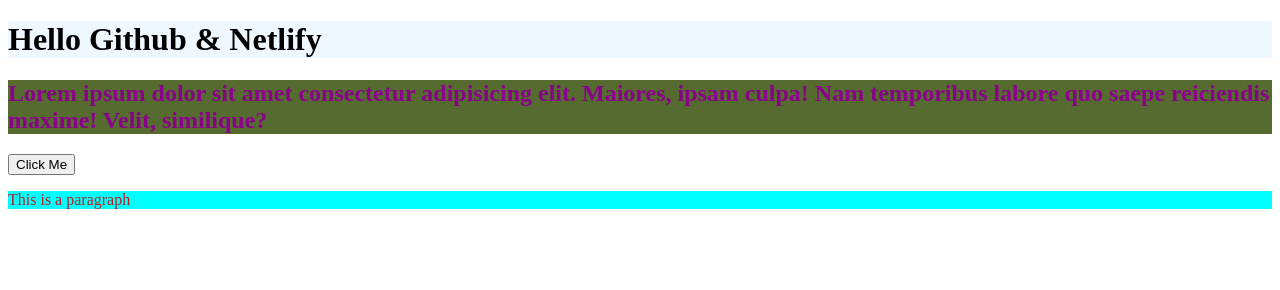
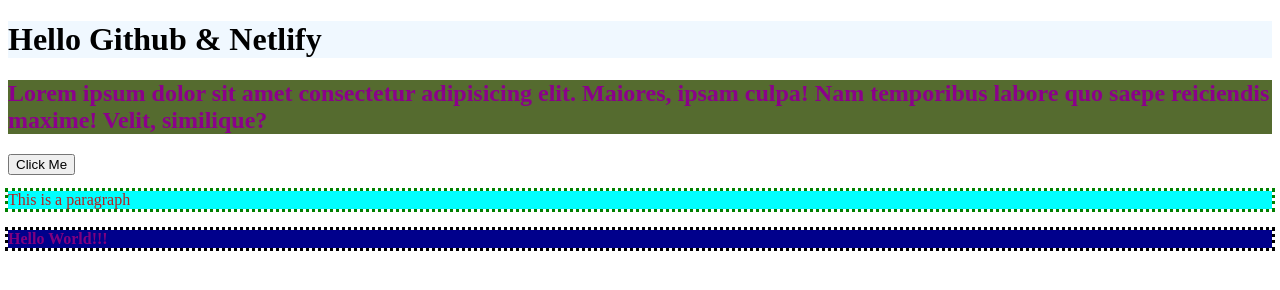
Before and after one commit to game301/github-netlify-deploy-test, a website: page index.html in a window 1280 px wide. Both pictures are taken after a click on the button "Click Me". Drawn offline with Linux system fonts and the light colour scheme; no server answers.

Commit message:
json tests

```diff
--- /dev/null
+++ b/src/data/test2.json
@@ -0,0 +1 @@
+"<h4>Hello World!!!</h4>"
--- a/src/scripts/main.js
+++ b/src/scripts/main.js
@@ -1,9 +1,14 @@
 const funButton = document.querySelector("[data-fun]");
 
 funButton.addEventListener("click", () => {
-    console.log("Fun!");
+    console.log("Fun button was clicked!");
 
-    // create paragraph onclick
+    // makes the div-test div empty
+    let divTestDiv = document.querySelector("#div-test");
+    divTestDiv.textContent = "";
+    console.log("div-test div tartalma törölve!");
+
+    // create paragraph (on button click)
     const para = document.createElement("p");
     para.innerText = "This is a paragraph";
 
@@ -11,6 +16,29 @@
     divTest.appendChild(para);
 
     // fetch data and display with DOM
+    async function getJsonOnclick() {
+        try {
+            const response = await fetch("/src/data/test2.json");
+            console.log("SUCCESS, Response received", response);
+            if (response.ok) {
+                const responseJson = await response.json();
+                console.log("Succesfuly converted into json", responseJson);
+
+                // create div with the fetched response inside (onclick)
+                const divWithTheResponse = document.createElement("div");
+                divWithTheResponse.setAttribute("id", "created-div"); // id beállítás
+
+                divWithTheResponse.innerHTML = responseJson;
+
+                //const divTest = document.querySelector("#div-test");  // Ezt már feljebb létrehoztam
+                divTest.appendChild(divWithTheResponse);
+            }
+        } catch (err) {
+            console.log("Not Succesful", err);
+        }
+    }
+
+    getJsonOnclick();
 });
 /*
 fetch("https://reqres.in/api/users")
@@ -26,9 +54,10 @@
     .catch((error) => console.log("ERROR", error));
 */
 
-async function getData() {
+/*
+async function getDataTest1() {
     try {
-        const response = await fetch("https://reqres.in/api/users/23");
+        const response = await fetch("https://reqres.in/api/users");
         console.log("SUCCESS, Response received", response);
         if (response.ok) {
             const resJson = await response.json();
@@ -39,4 +68,22 @@
     }
 }
 
-getData();
+getDataTest1();
+*/
+
+/*
+async function getDataTest2() {
+    try {
+        const response = await fetch("/src/data/test.json");
+        console.log("SUCCESS, Response received", response);
+        if (response.ok) {
+            const resJson = await response.json();
+            console.log("Succesfuly converted into json", resJson);
+        }
+    } catch (err) {
+        console.log("Not Succesful", err);
+    }
+}
+
+getDataTest2();
+*/
--- a/src/styles/styles.css
+++ b/src/styles/styles.css
@@ -8,17 +8,25 @@
     background-color: aliceblue;
 }
 
-div {
-    color: blueviolet;
-    background-color: chocolate;
-}
-
 h2 {
     color: darkmagenta;
     background-color: darkolivegreen;
 }
 
+h3 {
+    color: turquoise;
+    background-color: yellow;
+    outline: red dotted;
+}
+
+h4 {
+    color: purple;
+    background-color: darkblue;
+    outline: black dotted;
+}
+
 p {
     color: firebrick;
     background-color: aqua;
+    outline: green dotted;
 }
```
Also changed, not shown: src/data/test.json (+20 -0 lines).
